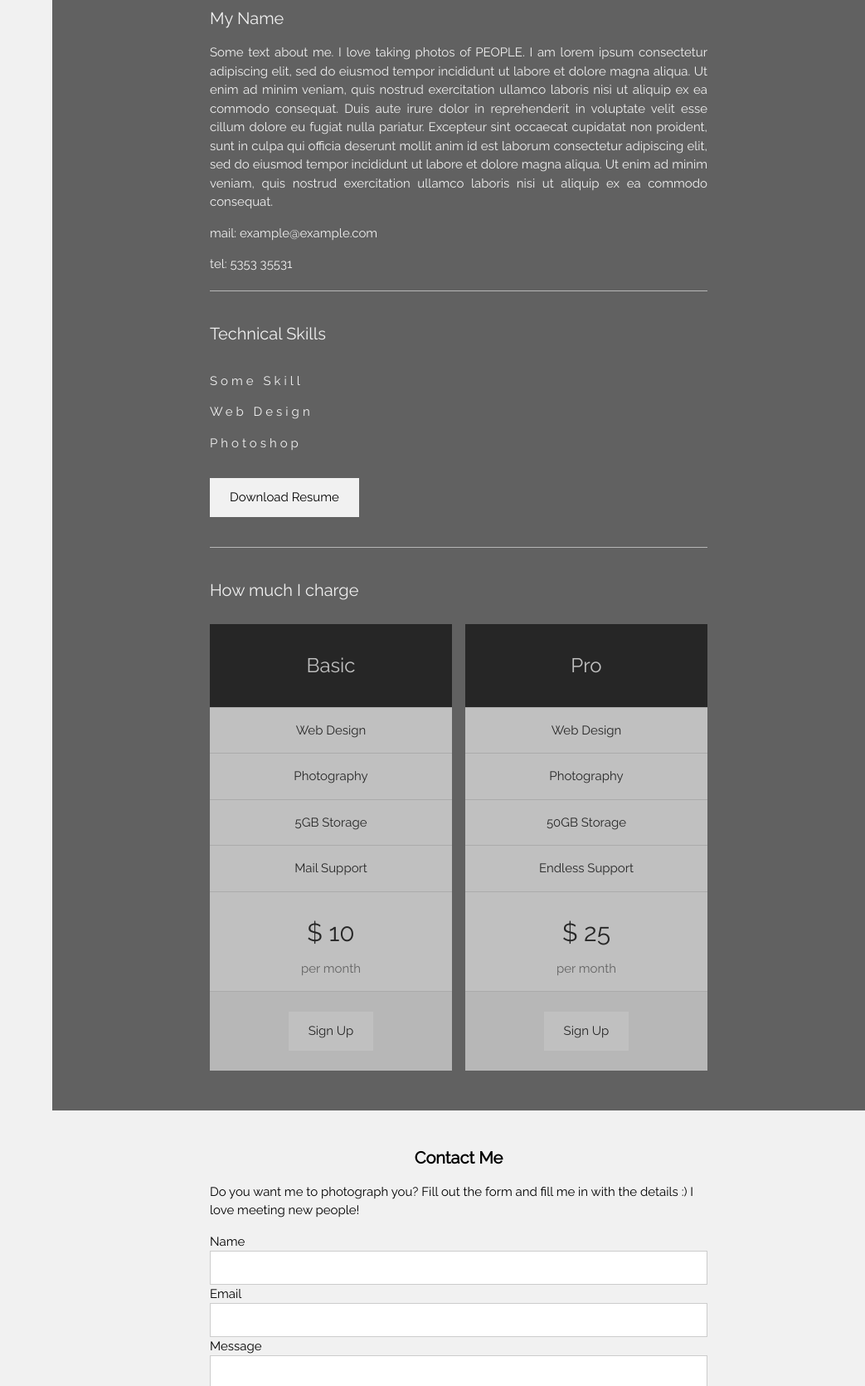
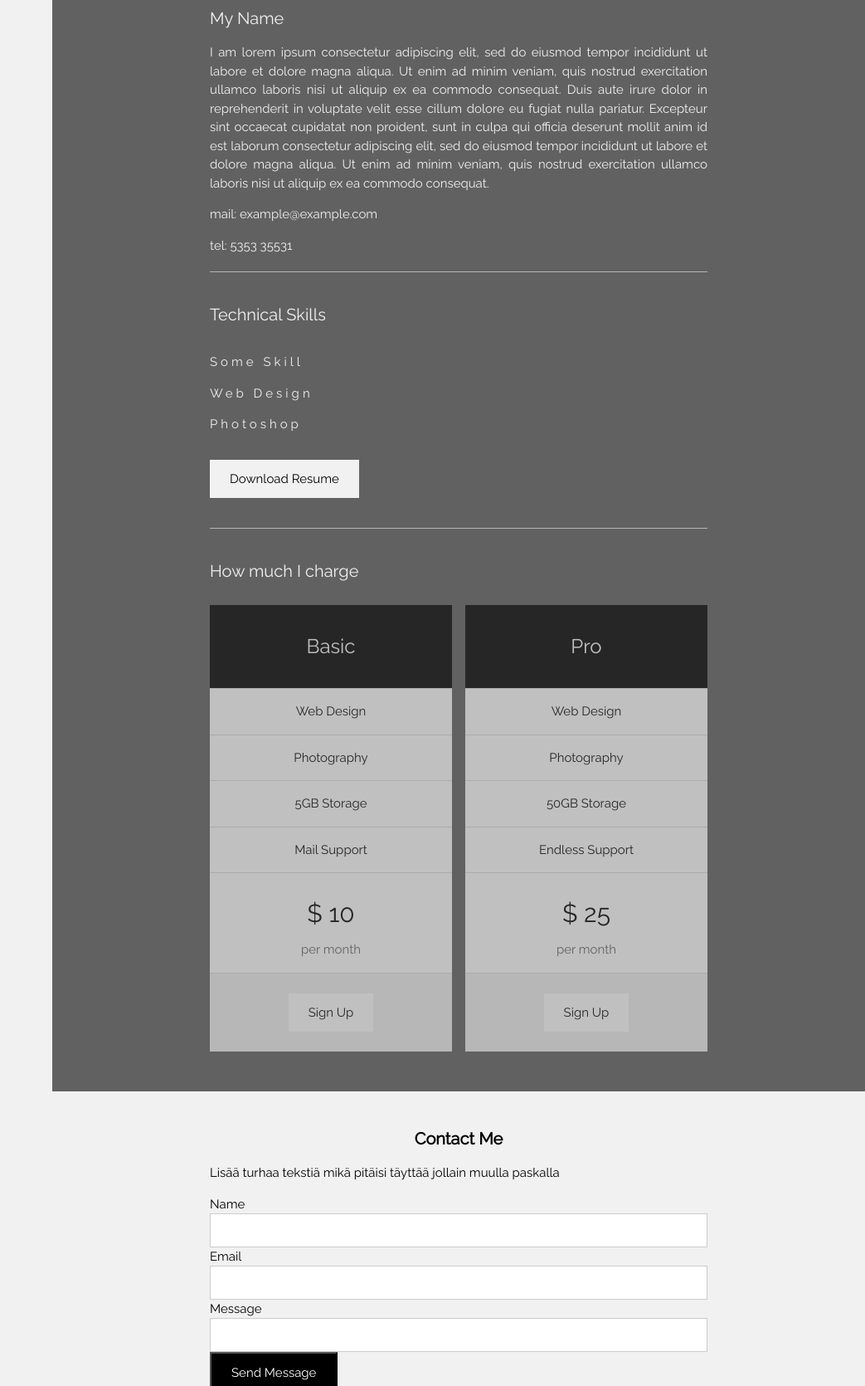
Before and after one commit to Kakeeee/Sivu, a plain HTML site: page index.html in a window 1280 px wide. Shown: the part 1280-2950 px from the top of the page at 83% size, without its empty margins (237-1280 px from the left). Drawn offline with nearby package versions, Linux system fonts and the light colour scheme.

Commit message:
korjasin virheitä joita tein

```diff
--- a/index.html
+++ b/index.html
@@ -12,7 +12,6 @@ body,h1,h2,h3,h4,h5 {font-family: "Raleway", sans-serif}
 </style>
 <body class="w3-light-grey w3-content" style="max-width:1600px">
 
-<!-- Sidenav/menu -->
 <nav class="w3-sidenav w3-white w3-animate-left w3-center w3-text-grey w3-collapse w3-top" style="z-index:3;width:300px;font-weight:bold" id="mySidenav"><br>
   <h3 class="w3-padding-64"><b>SOME<br>NAME</b></h3>
   <a href="javascript:void(0)" onclick="w3_close()" class="w3-padding w3-hide-large">CLOSE</a>
@@ -21,22 +20,17 @@ body,h1,h2,h3,h4,h5 {font-family: "Raleway", sans-serif}
   <a href="#contact" onclick="w3_close()" class="w3-padding">CONTACT</a>
 </nav>
 
-<!-- Top menu on small screens -->
 <header class="w3-container w3-top w3-hide-large w3-white w3-xlarge w3-padding-16">
   <span class="w3-left w3-padding">SOME NAME</span>
   <a href="javascript:void(0)" class="w3-right w3-btn w3-white" onclick="w3_open()">☰</a>
 </header>
 
-<!-- Overlay effect when opening sidenav on small screens -->
 <div class="w3-overlay w3-hide-large w3-animate-opacity" onclick="w3_close()" style="cursor:pointer" title="close side menu" id="myOverlay"></div>
 
-<!-- !PAGE CONTENT! -->
 <div class="w3-main" style="margin-left:300px">
 
-  <!-- Push down content on small screens -->
   <div class="w3-hide-large" style="margin-top:83px"></div>
 
-  <!-- Photo grid -->
   <div class="w3-row">
     <div class="w3-third">
       <img src="I04cduVG5EWahYGjh_mrJPaXbEK7nEPMLz-zzkH6Rsg.jpg" style="width:100%" onclick="onClick(this)" alt="A boy surrounded by beautiful nature">
@@ -57,7 +51,6 @@ body,h1,h2,h3,h4,h5 {font-family: "Raleway", sans-serif}
     </div>
   </div>
 
-  <!-- Pagination -->
   <div class="w3-center w3-padding-32">
     <ul class="w3-pagination">
       <li><a class="w3-black" href="#">1</a></li>
@@ -68,7 +61,6 @@ body,h1,h2,h3,h4,h5 {font-family: "Raleway", sans-serif}
     </ul>
   </div>
 
-  <!-- Modal for full size images on click-->
   <div id="modal01" class="w3-modal w3-black w3-padding-0" onclick="this.style.display='none'">
     <span class="w3-closebtn w3-text-white w3-opacity w3-hover-opacity-off w3-xxlarge w3-container w3-display-topright">×</span>
     <div class="w3-modal-content w3-animate-zoom w3-center w3-transparent w3-padding-64">
@@ -77,13 +69,12 @@ body,h1,h2,h3,h4,h5 {font-family: "Raleway", sans-serif}
     </div>
   </div>
 
-  <!-- About section -->
   <div class="w3-container w3-dark-grey w3-center w3-text-light-grey w3-padding-32" id="about">
     <h4><b>About Me</b></h4>
     <img src="/w3images/avatar_hat.jpg" alt="Me" class="w3-image w3-padding-32" width="600" height="650">
     <div class="w3-content w3-justify" style="max-width:600px">
       <h4>My Name</h4>
-      <p>Some text about me. I love taking photos of PEOPLE. I am lorem ipsum consectetur adipiscing elit, sed do eiusmod tempor incididunt ut labore et dolore magna aliqua. Ut enim ad minim veniam, quis nostrud exercitation ullamco laboris nisi ut aliquip ex ea commodo consequat. Duis aute irure
+      <p>I am lorem ipsum consectetur adipiscing elit, sed do eiusmod tempor incididunt ut labore et dolore magna aliqua. Ut enim ad minim veniam, quis nostrud exercitation ullamco laboris nisi ut aliquip ex ea commodo consequat. Duis aute irure
         dolor in reprehenderit in voluptate velit esse cillum dolore eu fugiat nulla pariatur. Excepteur sint occaecat cupidatat non proident, sunt in culpa qui officia deserunt mollit anim id est laborum consectetur adipiscing elit, sed do eiusmod tempor
         incididunt ut labore et dolore magna aliqua. Ut enim ad minim veniam, quis nostrud exercitation ullamco laboris nisi ut aliquip ex ea commodo consequat.
       </p>
@@ -145,11 +136,10 @@ body,h1,h2,h3,h4,h5 {font-family: "Raleway", sans-serif}
     </div>
   </div>
 
-  <!-- Contact section -->
   <div class="w3-container w3-light-grey w3-padding-32 w3-padding-large" id="contact">
     <div class="w3-content" style="max-width:600px">
       <h4 class="w3-center"><b>Contact Me</b></h4>
-      <p>Do you want me to photograph you? Fill out the form and fill me in with the details :) I love meeting new people!</p>
+      <p>Lisää turhaa tekstiä mikä pitäisi täyttää jollain muulla paskalla</p>
       <form action="form.asp" target="_blank">
         <div class="w3-group">
           <label>Name</label>
@@ -168,7 +158,6 @@ body,h1,h2,h3,h4,h5 {font-family: "Raleway", sans-serif}
     </div>
   </div>
 
-  <!-- Footer -->
   <footer class="w3-container w3-padding-32 w3-grey">
     <div class="w3-row-padding">
       <div class="w3-third">
@@ -207,11 +196,9 @@ body,h1,h2,h3,h4,h5 {font-family: "Raleway", sans-serif}
 
   <div class="w3-black w3-center w3-padding-24">Powered by <a href="https://www.google.fi/" title="some twat" target="_blank" class="w3-hover-opacity">Some twat</a></div>
 
-<!-- End page content -->
 </div>
 
 <script>
-// Script to open and close sidenav
 function w3_open() {
     document.getElementById("mySidenav").style.display = "block";
     document.getElementById("myOverlay").style.display = "block";
@@ -222,7 +209,7 @@ function w3_close() {
     document.getElementById("myOverlay").style.display = "none";
 }
 
-// Modal Image Gallery
+
 function onClick(element) {
   document.getElementById("img01").src = element.src;
   document.getElementById("modal01").style.display = "block";
```
